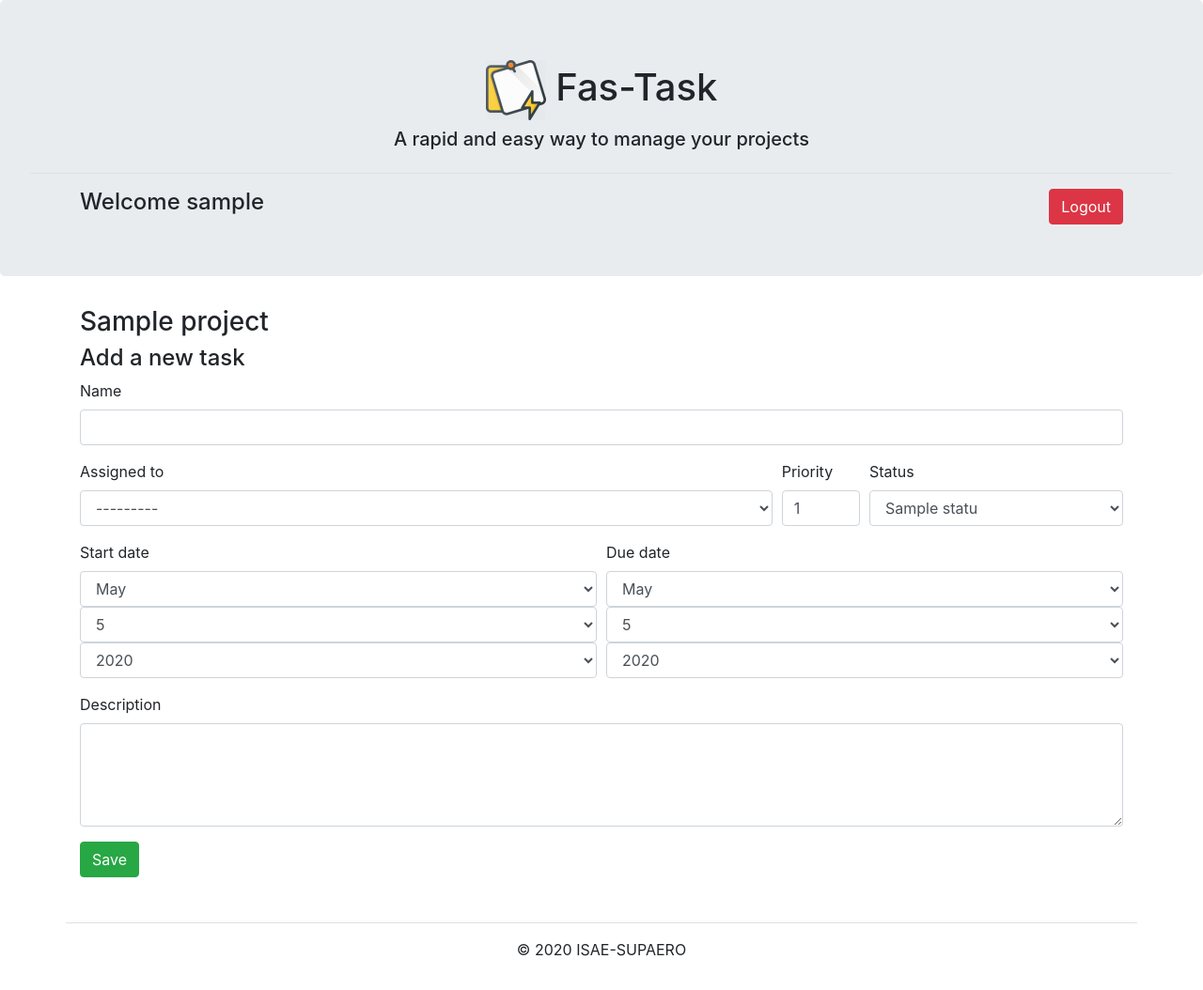
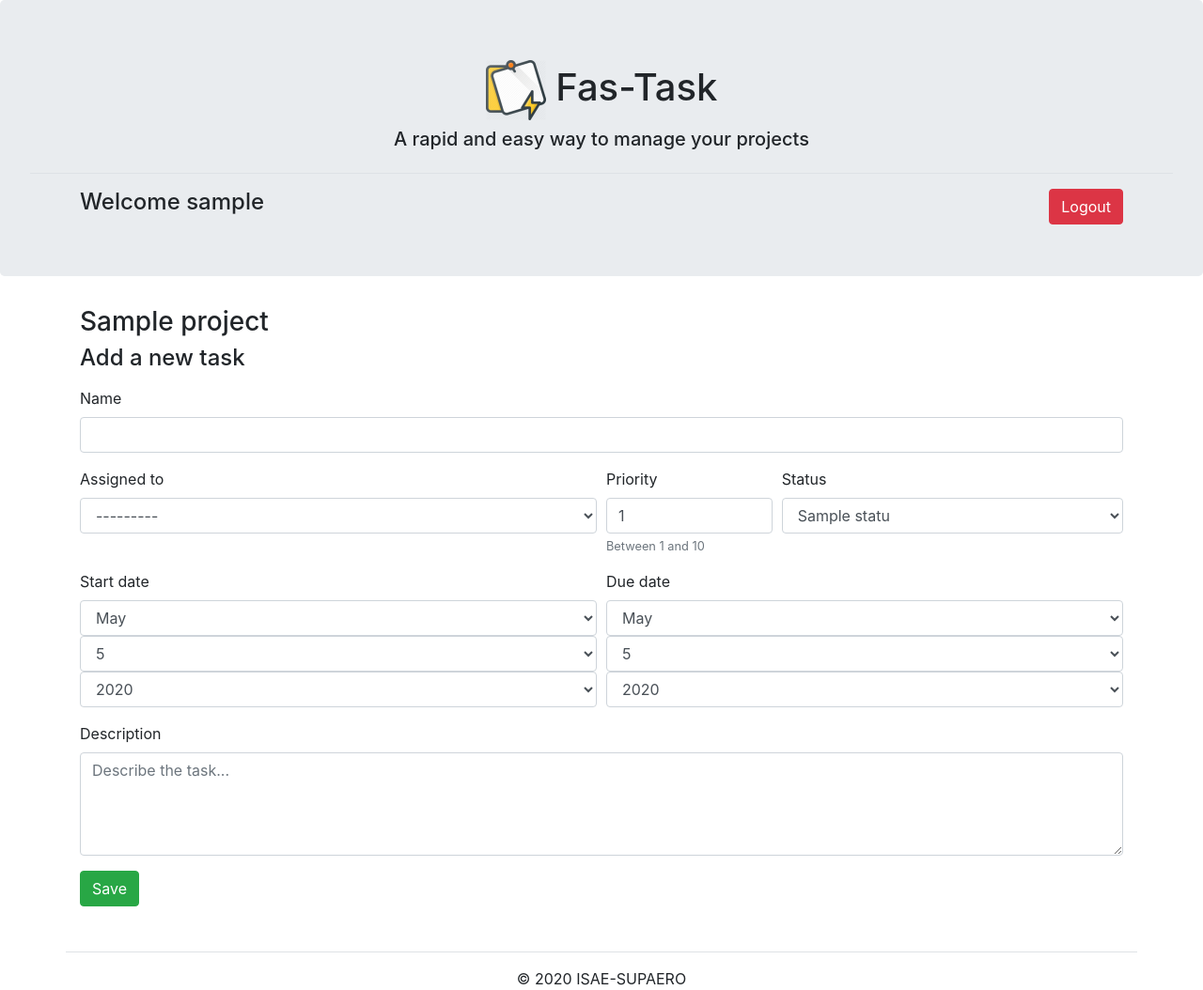
Before and after one commit to michele-savino/projet-individuel, a Django app: page /project/1/new_task in a window 1280 px wide. Shown: the whole page at 94% size. Before the commit the page ends 1018 px from the top, so only its background shows below. Run offline with Django 3.2, Linux system fonts and the light colour scheme; a user stored in the database is signed in; tables that the repository leaves empty hold one stand-in row (values such as "Sample post"); some libraries are stand-ins or nearby versions.

Commit message:
Filtrage des données dans les formulaire et affichage rendu coherent - Validation données pas directement dans les modeles

```diff
--- a/project_management/taskmanager/admin.py
+++ b/project_management/taskmanager/admin.py
@@ -65,7 +65,7 @@ class TaskAdmin(admin.ModelAdmin):
         }),
     )
 
-    inlines = [JournalInline]   # pour inclure les journal dans la page de la tache
+    inlines = [JournalInline]  # pour inclure les journal dans la page de la tache
 
 
 # finalement on registre le status
--- a/project_management/taskmanager/forms.py
+++ b/project_management/taskmanager/forms.py
@@ -1,4 +1,5 @@
 from django import forms
+from django.core.exceptions import ValidationError
 
 from .models import Journal, Task
 
@@ -6,15 +7,40 @@ from .models import Journal, Task
 class JournalForm(forms.ModelForm):
     class Meta:
         model = Journal
+        # je veux editer que le field entry, les autres sont fixés (date et heure actuelles et utilisateur courant)
         fields = ['entry']
+        # attributs du widget
+        widgets = {'entry': forms.TextInput(attrs={'cols': 10, 'placeholder': "Write here..."})
+                   }
 
-
-#controllare se la data di fine è dopo quella di inizio
 
 class TaskForm(forms.ModelForm):
     class Meta:
         model = Task
+        # le field project est rempli automatiquement
         fields = ["name", "assignee", "description", "start_date", "due_date", "priority", "status"]
-        widgets = {'description': forms.Textarea(attrs={'rows': 4}),
+        # attributs du widget
+        widgets = {'description': forms.Textarea(attrs={'rows': 4, 'placeholder': "Describe the task..."}),
                    'start_date': forms.SelectDateWidget,
-                   'due_date': forms.SelectDateWidget,}
+                   'due_date': forms.SelectDateWidget
+                   }
+
+    # pour s'assurer que la priorité de la tache soit comprise entre 1 et 10
+    def clean_priority(self):
+        priority = self.cleaned_data['priority']
+        if priority < 1 or priority > 10:
+            raise ValidationError('Ensure this value is in the range.')
+
+        return priority  # Ne pas oublier de renvoyer le contenu du champ traité
+
+    # pour s'assurer que la due_date soit successive à la start_date
+    def clean_due_date(self):
+        start_date = self.cleaned_data['start_date']
+        due_date = self.cleaned_data['due_date']
+        if due_date < start_date:
+            raise ValidationError('The due date must be posterior to the start date.')
+
+        return due_date
+
+    # le meme methode peuvent etre activé à niveau du model pour filtrer aussi les choix de l'admin,
+    # mais j'ai preferé le faire ici comme dans le tutoriel
--- a/project_management/taskmanager/models.py
+++ b/project_management/taskmanager/models.py
@@ -28,12 +28,6 @@ DEFAULT_STATUS_ID = 1
 DEFAULT_PRIORITY = 1
 
 
-# pour s'assurer que la priorité de la tache soit comprise entre 1 et 10
-def validate_priority(value):
-    if value < 1 or value > 10:
-        raise ValidationError('Ensure this value is between 1 and 10')
-
-
 class Task(models.Model):
     project = models.ForeignKey(Project, on_delete=models.CASCADE)
     name = models.CharField(max_length=100)
@@ -41,10 +35,19 @@ class Task(models.Model):
     assignee = models.ForeignKey(User, on_delete=models.CASCADE, verbose_name="Assigned to")
     start_date = models.DateField(default=date.today)
     due_date = models.DateField(default=date.today)
-    priority = models.SmallIntegerField(validators=[validate_priority],
-                                        default=DEFAULT_PRIORITY)
+    priority = models.SmallIntegerField(default=DEFAULT_PRIORITY, help_text="Between 1 and 10")
     # si le status est supprimé, la tache n'est pas supprimé
     status = models.ForeignKey(Status, on_delete=models.SET_DEFAULT, default=DEFAULT_STATUS_ID)
+
+    '''
+    # A decommenter si on veut aussi valider les choix de l'administrateur,
+    # en faisant le filtrage directement sur le models et pas seulement du form
+    def clean(self):
+        if self.priority < 1 or self.priority > 10:
+            raise ValidationError('Ensure this value is in the range')
+        if self.due_date < self.start_date:
+            raise ValidationError('The due date cannot follow the start date')
+    '''
 
     def __str__(self):
         return self.name
--- a/project_management/taskmanager/templates/taskmanager/edit_task.html
+++ b/project_management/taskmanager/templates/taskmanager/edit_task.html
@@ -11,29 +11,38 @@
         <h4>Add a new task</h4>
     {% endif %}
 
-    <form method="post" action="{% if edit_flag %}{% url 'edit_task' task_id=task_id%} {% else %} {% url 'new_task' project_id %}{% endif %}">
+    <form method="post" action="
+            {% if edit_flag %}{% url 'edit_task' task_id=task_id %} {% else %} {% url 'new_task' project_id %}{% endif %}">
         {% csrf_token %}
+        <div><p>{{ form.errors|as_crispy_errors }}</p></div>
         {{ form.name|as_crispy_field }}
+        {{ form.name.errors|as_crispy_errors }}
         <div class="form-row">
-            <div class="form-group col-md-8 mb-0">
+            <div class="form-group col-md-6 mb-0">
                 {{ form.assignee|as_crispy_field }}
+                {{ form.assignee.errors|as_crispy_errors }}
             </div>
-            <div class="form-group col-md-1 mb-0">
+            <div class="form-group col-md-2 mb-0">
                 {{ form.priority|as_crispy_field }}
+                {{ form.priority.errors|as_crispy_errors }}
             </div>
-            <div class="form-group col-md-3 mb-0">
+            <div class="form-group col-md-4 mb-0">
                 {{ form.status|as_crispy_field }}
+                {{ form.status.errors|as_crispy_errors }}
             </div>
         </div>
         <div class="form-row">
             <div class="form-group col-md-6 mb-0">
                 {{ form.start_date|as_crispy_field }}
+                {{ form.start_date.errors|as_crispy_errors }}
             </div>
             <div class="form-group col-md-6 mb-0">
                 {{ form.due_date|as_crispy_field }}
+                {{ form.due_date.errors|as_crispy_errors }}
             </div>
         </div>
         {{ form.description|as_crispy_field }}
+        {{ form.description.errors|as_crispy_errors }}
         <input type="submit" class="btn btn-success" value="Save">
     </form>
 {% endblock %}
--- a/project_management/taskmanager/views.py
+++ b/project_management/taskmanager/views.py
@@ -37,6 +37,7 @@
     task = get_object_or_404(Task, id=task_id)
     limit_access(request.user, task.project.members)
     journals = task.journal_set.all().order_by('date')
+    form = JournalForm
     return render(request, 'taskmanager/task.html', locals())
 
 
```
Also changed, not shown: project_management/taskmanager/templates/taskmanager/task.html (+6 -3 lines), project_management/taskmanager/migrations/0004_auto_20200504_1611.py (deleted).
